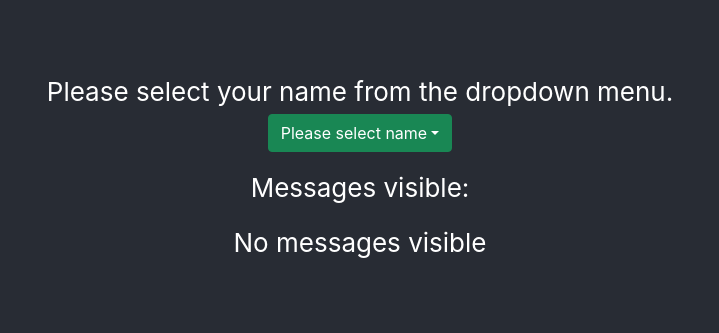
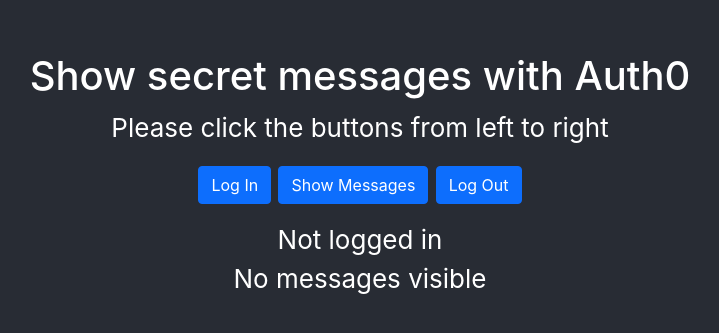
Before and after one commit to RYMNDK/Auth0WithExpressJS, a React (Create React App) app in the folder Front/: page / in a window 1280 px wide. Shown: the part 217-550 px from the top of the page, without its empty margins (280-999 px from the left). Built offline with nearby package versions, Linux system fonts and the light colour scheme.

Commit message:
Changed frontend functions, moved authentication to frontend

```diff
--- a/Front/package.json
+++ b/Front/package.json
@@ -3,6 +3,7 @@
   "version": "0.1.0",
   "private": true,
   "dependencies": {
+    "@auth0/auth0-react": "^1.5.0",
     "@testing-library/jest-dom": "^5.13.0",
     "@testing-library/react": "^11.2.7",
     "@testing-library/user-event": "^12.8.3",
@@ -40,8 +41,8 @@
       "last 1 safari version"
     ]
   },
-  "engines" : {
-    "node" : ">=0.12",
+  "engines": {
+    "node": ">=0.12",
     "npm": ">=6.14.13"
   }
 }
--- a/Front/public/index.html
+++ b/Front/public/index.html
@@ -8,11 +8,10 @@
       name="description"
       content="Web site created using create-react-app"
     />
-    <title>React App</title>
+    <title>React App with Auth0</title>
   </head>
   <body>
     <noscript>You need to enable JavaScript to run this app.</noscript>
     <div id="root"></div>
-
   </body>
 </html>
--- a/Front/src/App.js
+++ b/Front/src/App.js
@@ -1,19 +1,21 @@
 import './App.css';
-import { Dropdown } from 'react-bootstrap';
 import React, { useState } from 'react';
+import { Button } from 'react-bootstrap';
 
 import axios from 'axios';
+import { useAuth0 } from '@auth0/auth0-react';
 
 /**
- * [someFunction description]
- * @param  {[type]} arg1 [description]
- * @return {[type]}      [description]
+ * [get messages]
+ * @param  {[json]} identity [user identity returned by Auth0]
+ * @return {[List]}          [List of secrets visible to {identity.name}}]
  */
 function getMessages(identity){
 
-    return ["Hard coded messages for " + identity];
-    //skip client side checking
-    //we assume all users of this application are truthful
+    return ["Hard coded messages for " + identity.name];
+    //todo:
+    //pack this into jwt and send to backend
+
     /*
     axios({
         method: 'post',
@@ -33,8 +35,9 @@
 }
 
 /**
- * [someFunction description]
- * @return {[type]}      [description]
+ * [Show Secret]
+ * @param  {[List]} secrets [A list of messages visible to logged in user]
+ * @return {[Html]}         [A html unordered list view of {secrets}]
  */
 function showSecret(secrets){
     if (secrets.length === 0)
@@ -48,43 +51,53 @@
             </ul>
         );
     }
-
 }
 
 function App() {
     //set initial state
     const [secrets, setMessages] = useState([]);
     //get messages visible with that name and update the messages
-    const getName = (name) => {
-        setMessages(getMessages(name));
+    const getName = (user) => {
+        if (!isAuthenticated){
+            alert("Login required");
+        } else {
+            setMessages(getMessages(user));
+        }
     }
+
+    const {loginWithRedirect, logout, user, isAuthenticated } = useAuth0();
 
     return (
         <div className="App">
           <header className="App-header">
+            <h1>Show secret messages with Auth0</h1>
+
             <p>
-                Please select your name from the dropdown menu.
-
-                <Dropdown onSelect={getName}>
-                    <Dropdown.Toggle variant="success" id="dropdown-basic">
-                        Please select name
-                    </Dropdown.Toggle>
-
-                    <Dropdown.Menu id="dropdown-menu">
-                        <Dropdown.Item eventKey = "Alex">Alex</Dropdown.Item>
-                        <Dropdown.Item eventKey = "Bob">Bob</Dropdown.Item>
-                        <Dropdown.Item eventKey = "Matt">Matt</Dropdown.Item>
-                        <Dropdown.Item eventKey = "Raymond">Raymond</Dropdown.Item>
-                    </Dropdown.Menu>
-                </Dropdown>
+                Please click the buttons from left to right
             </p>
 
             <p>
-                Messages visible:
+                <Button onClick = {() => loginWithRedirect()}>
+                    Log In
+                </Button>
+                &nbsp;
+                <Button onClick = {() => {getName(user)}}>
+                    Show Messages
+                </Button>
+                &nbsp;
+                <Button onClick = {() => logout() }>
+                    Log Out
+                </Button>
             </p>
-            <p>
+
+            <div>
+                {((!isAuthenticated) ? "Not logged in" : "Welcome " + user.name)}
+            </div>
+
+            <div>
                 {showSecret(secrets)}
-            </p>
+            </div>
+
 
           </header>
         </div>
--- a/Front/src/index.js
+++ b/Front/src/index.js
@@ -3,10 +3,22 @@
 import ReactDOM from 'react-dom';
 import './index.css';
 import App from './App';
+import { Auth0Provider } from "@auth0/auth0-react";
+
+const domain = "dev-5und1roc.us.auth0.com"
+const clientId = "a2kk4RMlM4RmOXykY7kjhRwK3DQKmoPW"
 
 ReactDOM.render(
-  <React.StrictMode>
-    <App />
-  </React.StrictMode>,
-  document.getElementById('root')
+    <Auth0Provider
+    domain = {domain}
+    clientId = {clientId}
+    redirectUri={window.location.origin}
+    >
+
+        <React.StrictMode>
+            <App />
+        </React.StrictMode>
+
+    </Auth0Provider>,
+    document.getElementById('root')
 );
```
Also changed, not shown: Front/src/components/LoginButton.js (added, +16 -0 lines), Front/src/components/LogoutButton.js (added, +18 -0 lines), 4 other files (tests, documents, lock files or other folders).
